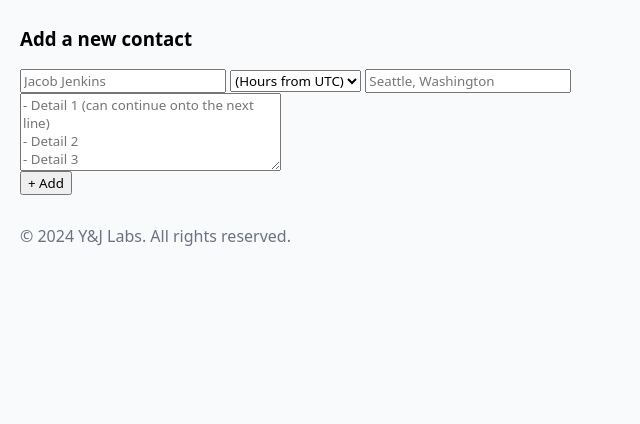
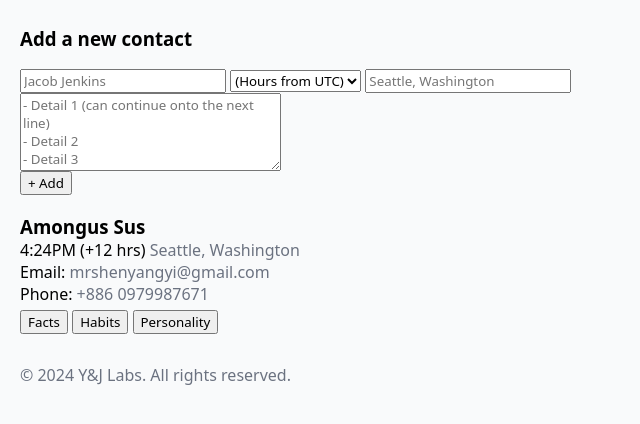
Before and after one commit to yandjlabs/contacts-ptz, a website built with Vite: page src/renderer/index.html in a window 1280 px wide. Shown: the part 78-502 px from the top of the page, without its empty margins (0-640 px from the left). Built offline with nearby package versions, Linux system fonts and the light colour scheme.

Commit message:
feat: make new prototype placeholder contact item

```diff
--- a/src/renderer/assets/main.css
+++ b/src/renderer/assets/main.css
@@ -12,6 +12,10 @@
 	--gray-200: #e5e7eb;
 	--gray-100: #f3f4f6;
 	--gray-50: #f9fafb;
+}
+
+.text-secondary {
+	color: var(--gray-500)
 }
 
 body {
@@ -37,17 +41,22 @@ header {
 	display: block;
 }
 
-/* MAIN COTENT CSS */
+/* MAIN CONTENT CSS */
 main {
 	margin: 10px 20px;
 }
 
+/* CONTACT ITEM CSS */
 .contact-name {
 	margin-bottom: 0px;
 }
 
-.contact-location {
-	color: var(--gray-500)
+.contact-email, .contact-phone {
+	margin: 0px;
+}
+
+.contact-details {
+	margin-top: 5px;
 }
 
 .contact-details-label {
--- a/src/renderer/index.html
+++ b/src/renderer/index.html
@@ -52,6 +52,18 @@
 			<button type="submit">+ Add</button>
 		</form>
 		<div class="contacts">
+			<div class="contact">
+				<h3 class="contact-name">Amongus Sus</h3>
+				<span class="contact-timezone">4:24PM (+12 hrs)</span>
+				<span class="contact-location text-secondary">Seattle, Washington</span>
+				<p class="contact-email">Email: <span class="text-secondary">mrshenyangyi@gmail.com</span></p>
+				<p class="contact-phone">Phone: <span class="text-secondary">+886 0979987671</span></p>
+				<div class="contact-details">
+					<button class="contact-facts-btn">Facts</button>
+					<button class="contact-habits-btn">Habits</button>
+					<button class="contact-personality-btn">Personality</button>
+				</div>
+			</div>
 		</div>
 	</main>
 
```
